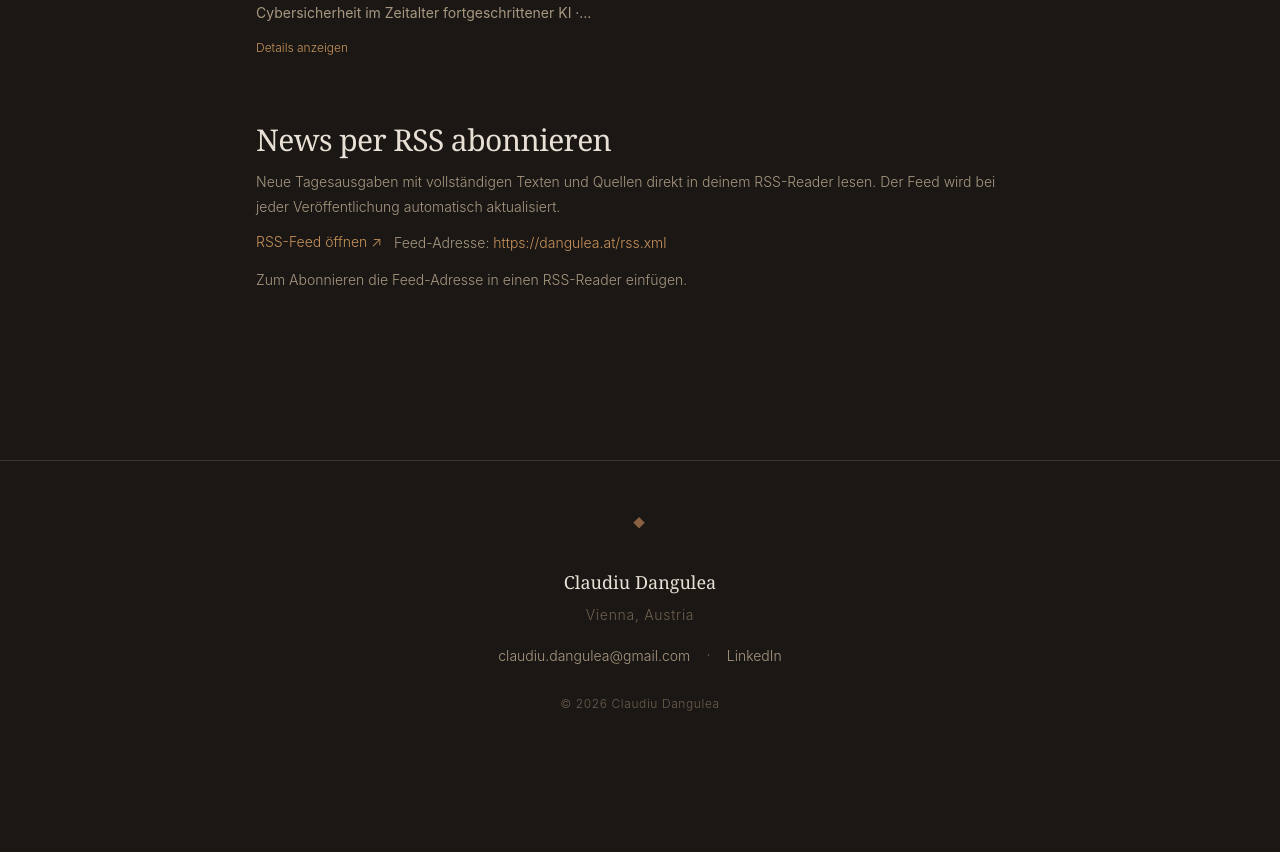
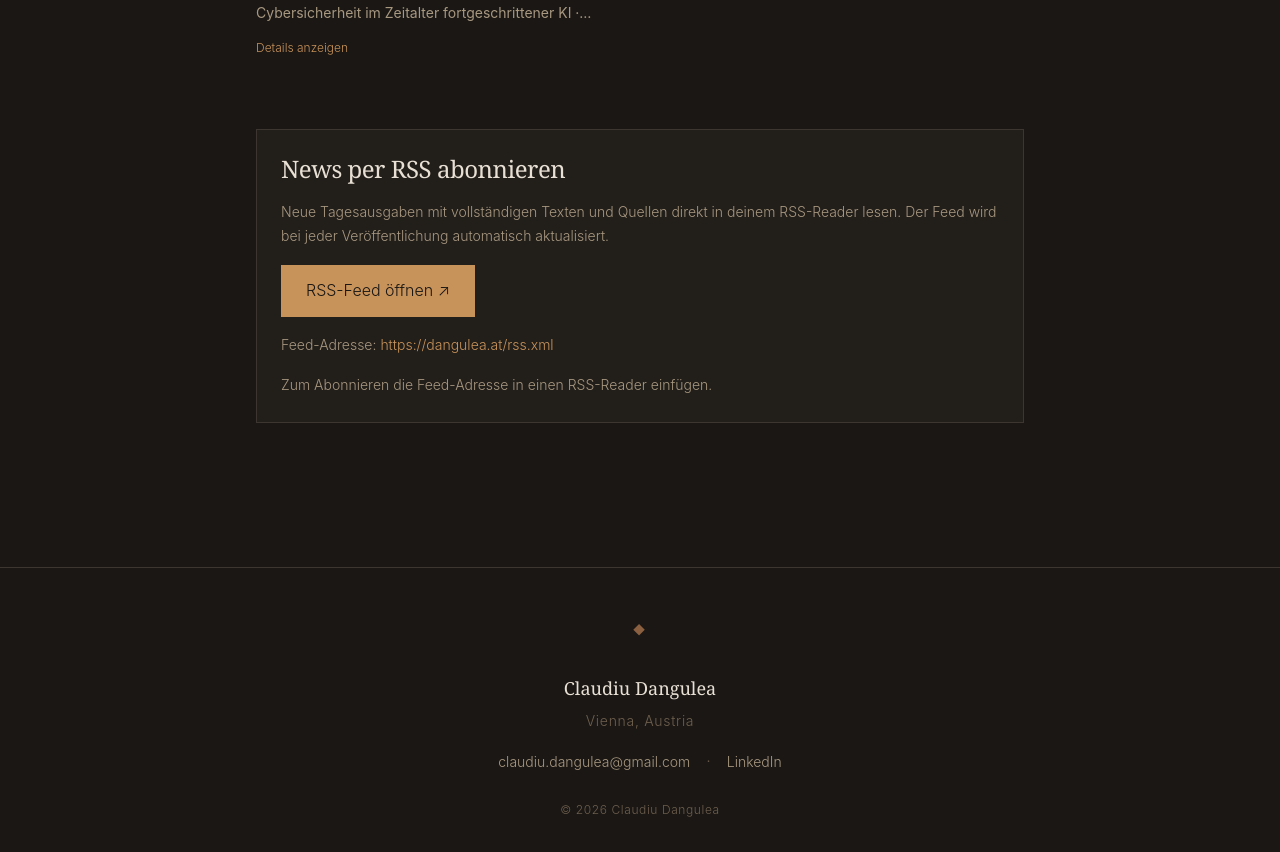
Before and after one commit to intiequals1/dangulea-website, a React (Vite) app: page /news in a window 1280 px wide. Shown: the part 6160-7012 px from the top of the page. Before the commit the page ends 6906 px from the top, so only its background shows below. Built offline with nearby package versions, Linux system fonts and the light colour scheme; a web font is replaced by a local one.

Commit message:
Style RSS subscription button at end of news page

```diff
--- a/src/pages/News.css
+++ b/src/pages/News.css
@@ -147,14 +147,24 @@
 }
 
 .news-rss {
-  display: flex;
-  flex-wrap: wrap;
-  gap: var(--space-3);
-  margin-bottom: var(--space-6);
-  font-size: var(--text-sm);
-  color: var(--color-text-secondary);
+  margin-top: var(--space-10);
+  padding: var(--space-6);
+  border: 1px solid var(--color-border);
+  background: var(--color-bg-alt);
 }
-
-.news-item {
-  scroll-margin-top: 8rem;
+.news-rss h2 { font-size: var(--text-2xl); margin-bottom: var(--space-4); }
+.news-rss p { font-size: var(--text-sm); margin-bottom: var(--space-4); }
+.news-rss p:last-child { margin-bottom: 0; }
+.news-rss-button {
+  display: inline-block;
+  padding: var(--space-3) var(--space-6);
+  border: 1px solid var(--color-accent);
+  color: var(--color-bg);
+  background: var(--color-accent);
+  margin-bottom: var(--space-4);
+  text-decoration: none;
 }
+.news-rss-button:hover { color: var(--color-accent); background: transparent; }
+.news-rss-button:focus-visible { outline: 2px solid var(--color-accent); outline-offset: 4px; }
+.news-rss-address { overflow-wrap: anywhere; }
+.news-item { scroll-margin-top: 8rem; }
```
